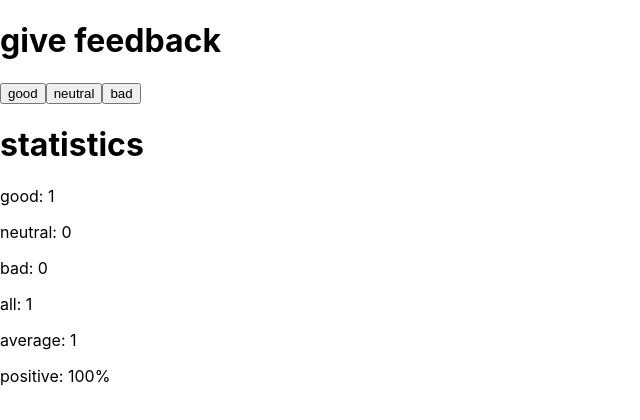
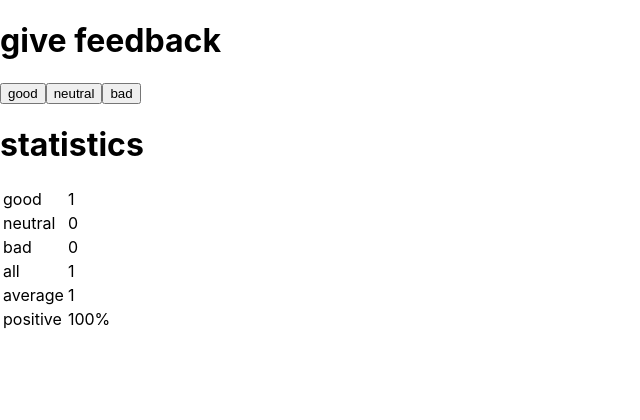
Before and after one commit to implicit-image/fullstack-course, a React (Create React App) app in the folder part1/unicafe/: page / in a window 1280 px wide. Both pictures are taken after a click on the button "good". Shown: the top 420 px of the page, without its empty margins (0-640 px from the left). Built offline with nearby package versions, Linux system fonts and the light colour scheme.

Commit message:
finished exercise 1.11

```diff
--- a/part1/unicafe/src/App.js
+++ b/part1/unicafe/src/App.js
@@ -40,7 +40,7 @@ const StatisticsPanel = ({ fields }) => {
   }
   else {
     return (
-      <>
+      <table>
         {fields.map( f => {
           return (<Statistic text={f.text} value={f.value}/>)
         })}
@@ -48,7 +48,7 @@ const StatisticsPanel = ({ fields }) => {
         <Statistic text={"all"} value={all}/>
         <Statistic text={"average"} value={isNaN(average) ? 0 : average}/>
         <Statistic text={"positive"} value={isNaN(positive) || !isFinite(positive) ? 0 : positive}/>
-      </>
+      </table>
     )
   }
 }
@@ -56,9 +56,10 @@ const StatisticsPanel = ({ fields }) => {
 
 const Statistic = ({ text, value }) => {
   return (
-    <>
-      <p>{text}: {value}{text=="positive" ? "%" : ""}</p>
-    </>
+    <tr>
+        <td>{text}</td>
+        <td>{value}{text=="positive" ? "%" : ""}</td>
+    </tr>
   )
 }
 
@@ -69,9 +70,6 @@ const App = () => {
   const [good, setGood] = useState(0)
   const [neutral, setNeutral] = useState(0)
   const [bad, setBad] = useState(0)
-  const [all, setAll] = useState(0)
-  const [avg, setAvg] = useState(0)
-  const [positivePercent, setPositivePercent] = useState(0)
 
 
   const fields = [
```
